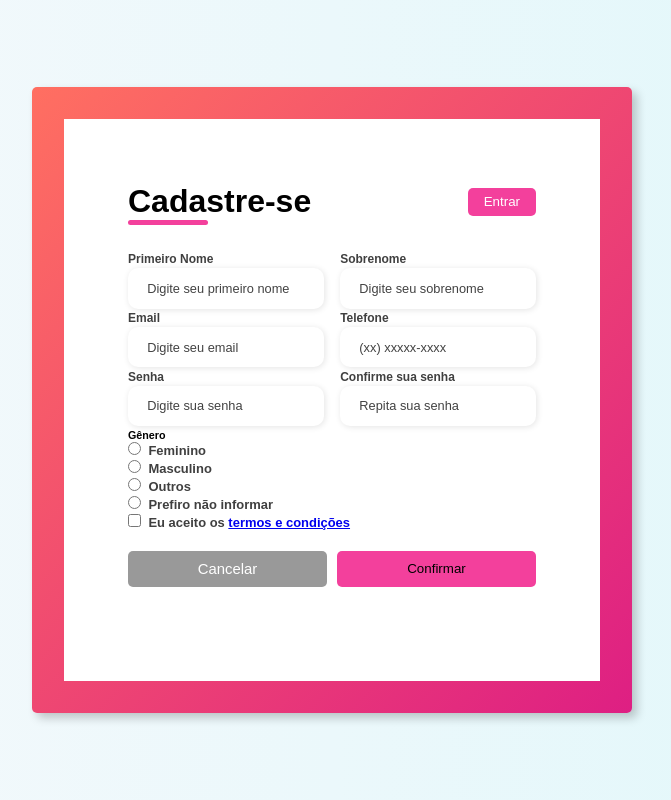
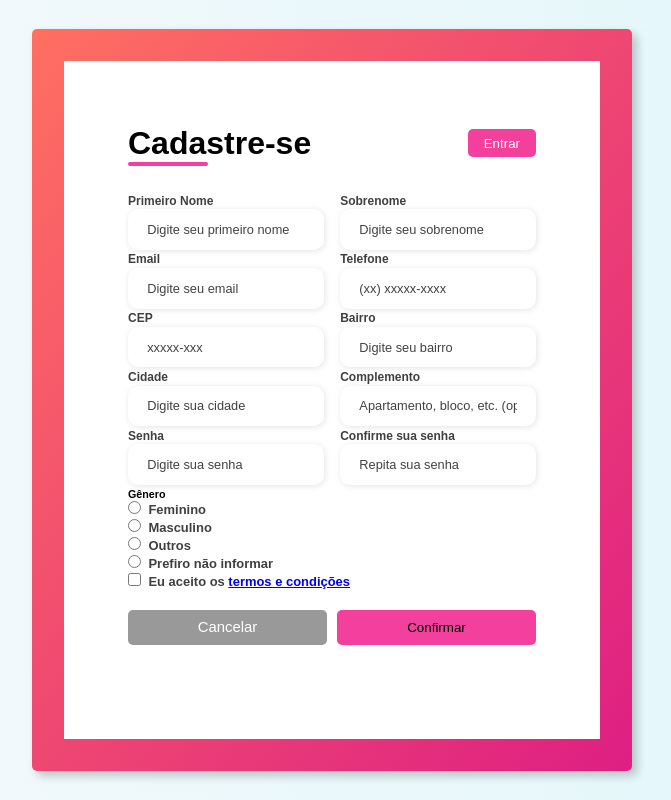
Before and after one commit to Daniiell99e/Backend_Tripnow, a Flask app: page /cadastro in a window 1280 px wide. Shown: the whole page, without its empty margins (308-979 px from the left). Run offline with Flask 3, Linux system fonts and the light colour scheme; parts of the project's set-up code (start-up, migrations or seed data) failed here and were passed over.

Commit message:
atualizaçao tela de cadastro
Segue atualiaçao com o endereço da tela de cadastro

```diff
--- a/app/templates/cadastro.html
+++ b/app/templates/cadastro.html
@@ -45,6 +45,27 @@
                             <input id="number" type="tel" name="number" placeholder="(xx) xxxxx-xxxx" required>
                             <span class="error-message" id="numberError">Por favor, insira um número de telefone válido no formato (xx) xxxxx-xxxx.</span>
                         </div>
+                        <div class="input-box">
+                            <label for="cep">CEP</label>
+                            <input id="cep" type="text" name="cep" placeholder="xxxxx-xxx" required>
+                            <span class="error-message" id="cepError">Por favor, insira um CEP válido.</span>
+                        </div>
+                        <div class="input-box">
+                            <label for="bairro">Bairro</label>
+                            <input id="bairro" type="text" name="bairro" placeholder="Digite seu bairro" required>
+                            <span class="error-message" id="bairroError">O campo "Bairro" é obrigatório.</span>
+                        </div>
+                        <div class="input-box">
+                            <label for="cidade">Cidade</label>
+                            <input id="cidade" type="text" name="cidade" placeholder="Digite sua cidade" required>
+                            <span class="error-message" id="cidadeError">O campo "Cidade" é obrigatório.</span>
+                        </div>
+                        <div class="input-box">
+                            <label for="complemento">Complemento</label>
+                            <input id="complemento" type="text" name="complemento" placeholder="Apartamento, bloco, etc. (opcional)">
+                            <span class="error-message" id="complementoError"></span>
+                        </div>
+
                         <div class="input-box">
                             <label for="password">Senha</label>
                             <input id="password" type="password" name="password" placeholder="Digite sua senha" required>
@@ -100,6 +121,18 @@
             </div>
         </main>
     </div>
+
      <script src="{{ url_for('static', filename='js/cadastro.js') }}"></script>
+      <script>
+document.getElementById('cep').addEventListener('input', function (e) {
+    let cep = e.target.value.replace(/\D/g, ''); // Remove tudo que não é dígito
+    if (cep.length > 5) {
+        cep = cep.replace(/^(\d{5})(\d{0,3})/, '$1-$2');
+    }
+    e.target.value = cep;
+});
+</script>
+
+
  </body>
 </html>
```
